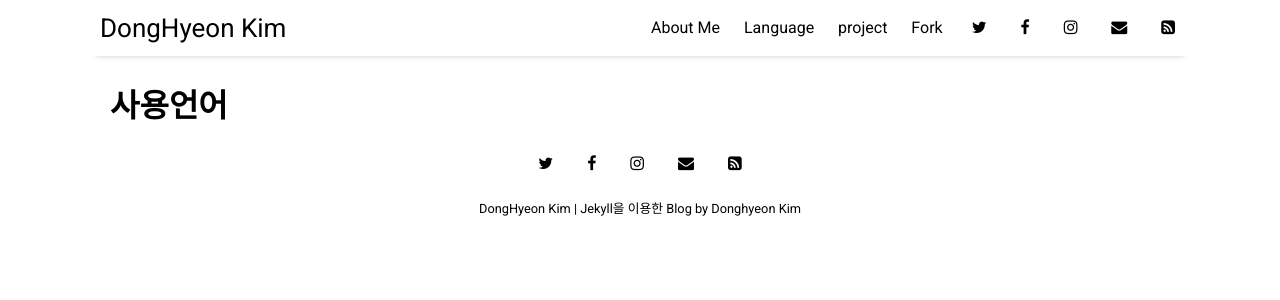
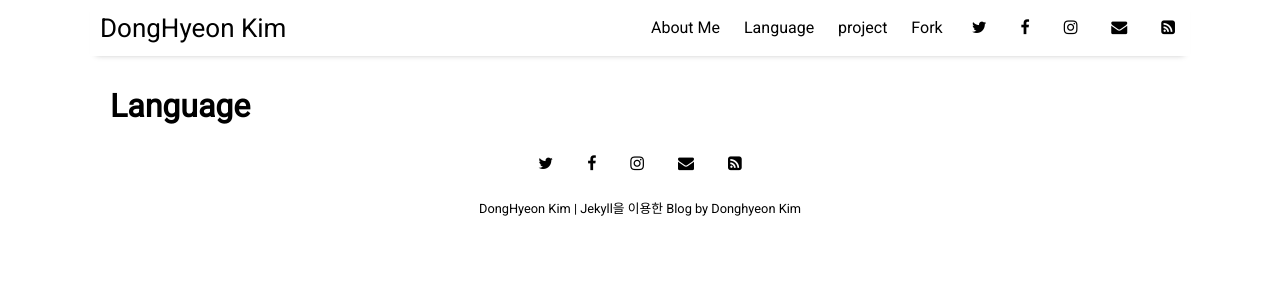
Before and after one commit to xddongx/xddongx.github.io, a Jekyll site: the page built from pages/resources.html, in a window 1280 px wide. Shown: the top 300 px of the page. Built offline with Jekyll 4.4.1, drawn with Linux system fonts in a browser that asks for light colours; nearby versions of some CDN libraries.

Commit message:
Update resources.html

```diff
--- a/pages/resources.html
+++ b/pages/resources.html
@@ -1,6 +1,6 @@
 ---
 layout: page
-title: 사용언어
+title: Language
 ---
 {% for post in site.categories.resources %}
   <a href="{{ site.github.url }}{{ post.url }}">
```
